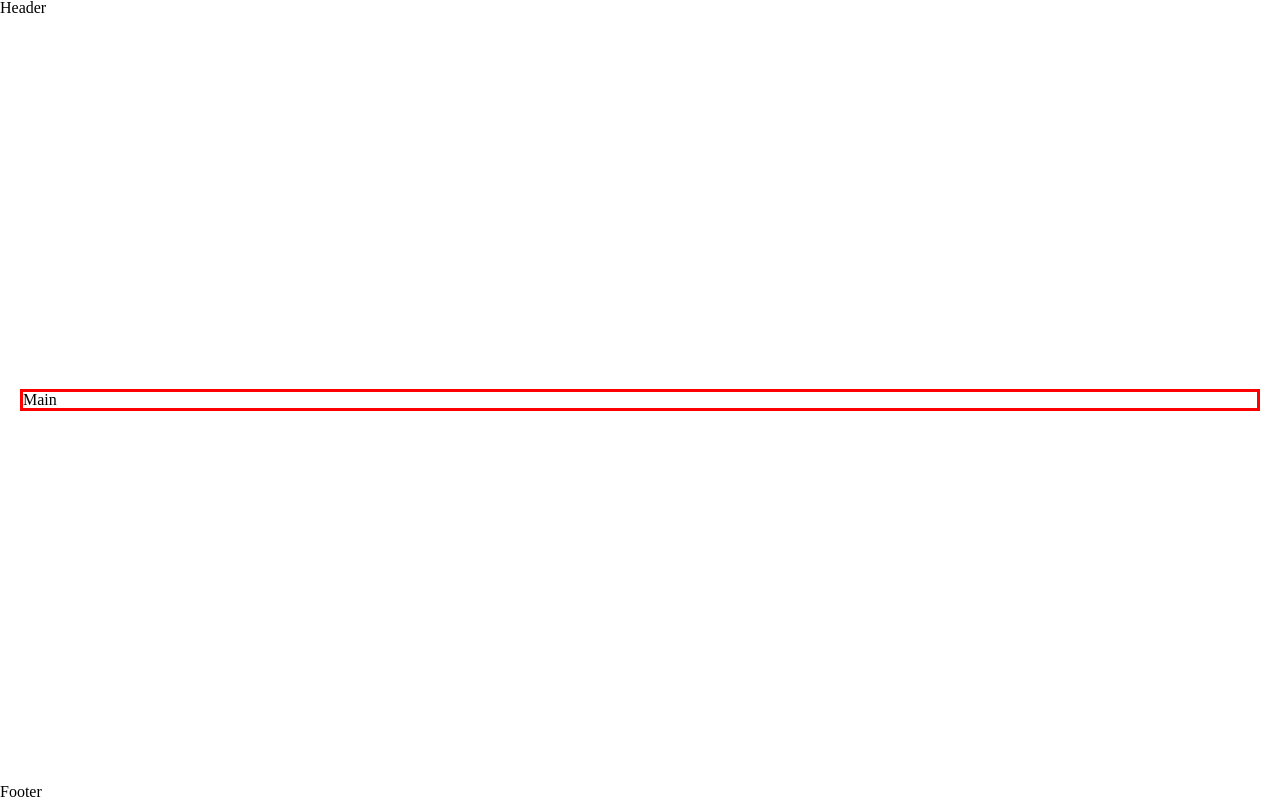
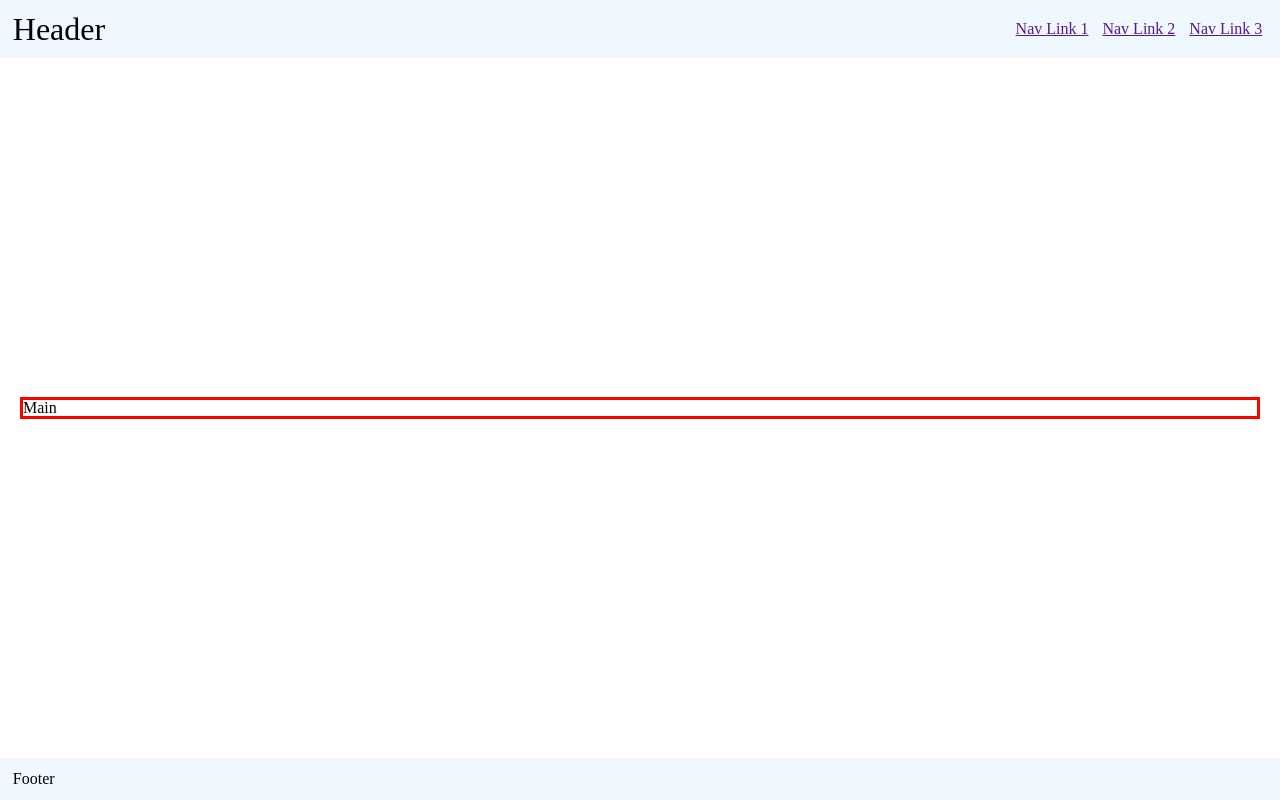
Before and after one commit to YilunXiao/Portfolio, a plain HTML site: page index.html in a window 1280 px wide. Drawn offline with Linux system fonts and the light colour scheme.

Commit message:
added and centered navigation bar

```diff
--- a/Assets/style.css
+++ b/Assets/style.css
@@ -1,4 +1,5 @@
 * {
+    box-sizing: border-box;
     border-style: solid;
     border-color: red;
 }
@@ -15,9 +16,27 @@ body {
 }
 
 header, footer {
-    margin: 0;
+    background-color: aliceblue;
+    padding: 1%;
+}
+
+header {
+    display: flex;
+    justify-content: space-between;
+    align-items: center;
+}
+
+nav a {
+    border-style: solid;
+    border-color: cornflowerblue;
+    border-radius: 1px;
+    padding: 5px;
 }
 
 main {
     margin: 20px;
 }
+
+h1 {
+    font-size: 200%;
+}
--- a/index.html
+++ b/index.html
@@ -10,7 +10,14 @@
 </head>
 
 <body>
-    <header>Header</header>
+    <header>
+        <h1>Header</h1>
+        <nav>
+            <a href="">Nav Link 1</a>
+            <a href="">Nav Link 2</a>
+            <a href="">Nav Link 3</a>
+        </nav>
+    </header>
     <main>Main</main>
     <footer>Footer</footer>
 </body>
```
